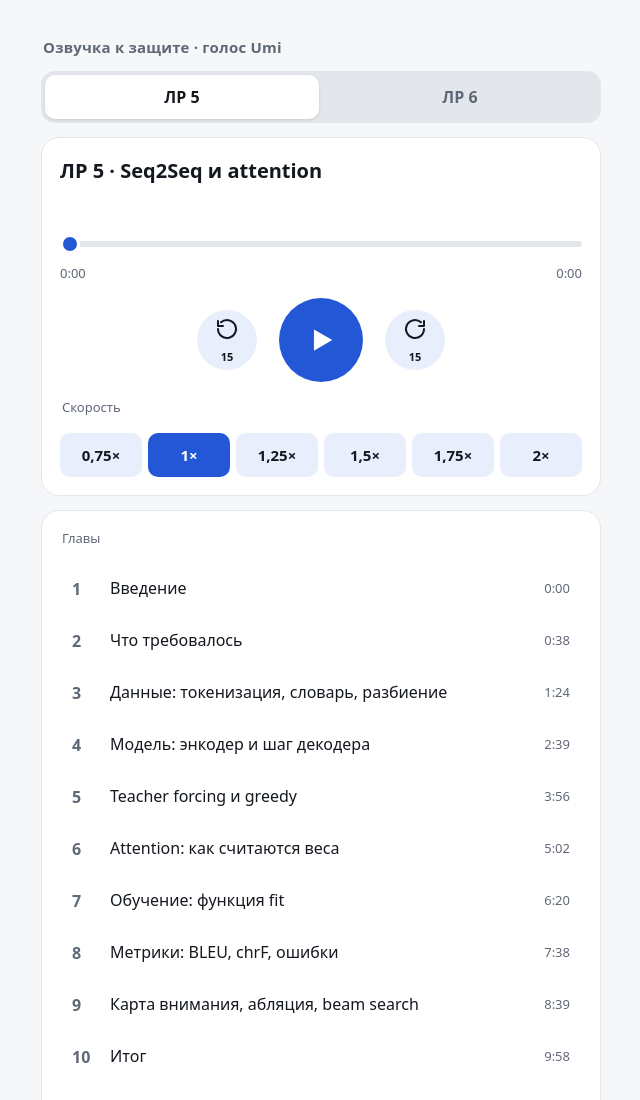
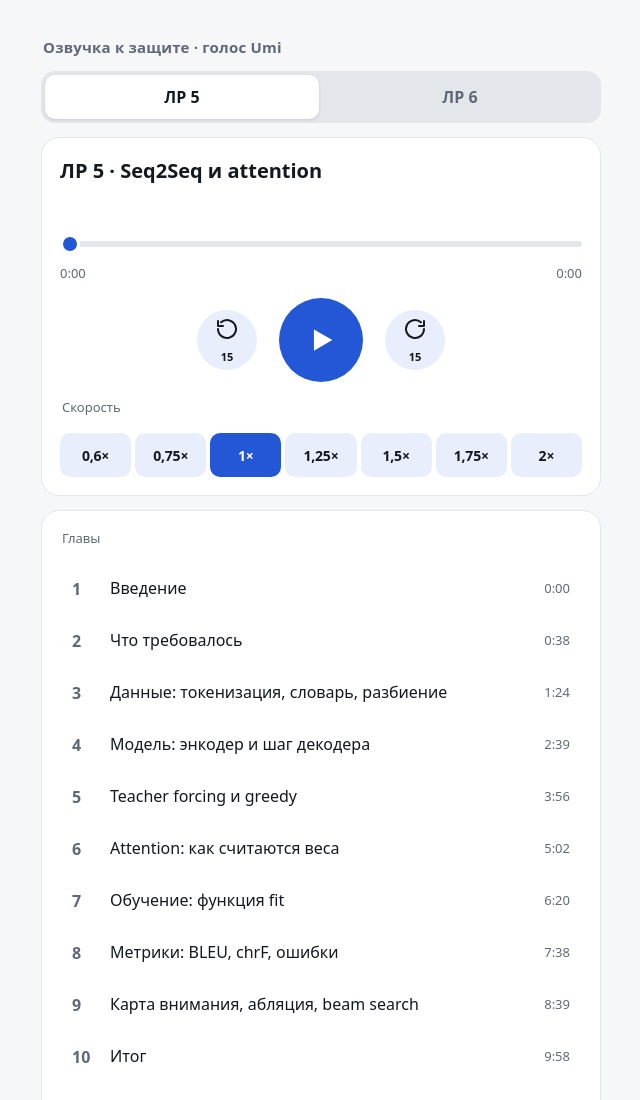
Before and after one commit to DimaGusakov/ozvuchka-lr5-6, a plain HTML site: page index.html in a window 1280 px wide. Shown: the top 1100 px of the page, without its empty margins (319-959 px from the left). Drawn offline with Linux system fonts and the light colour scheme.

Commit message:
Скорость 0,6×
Co-Authored-By: Claude Opus 5.5 <noreply@anthropic.com>

```diff
--- a/index.html
+++ b/index.html
@@ -54,8 +54,8 @@ input[type=range]::-moz-range-thumb{width:16px;height:16px;border-radius:50%;bac
 .play .i-pause{display:none}
 .playing .play .i-play{display:none}.playing .play .i-pause{display:block}
 
-.speed{display:grid;grid-template-columns:repeat(6,1fr);gap:6px;margin-top:16px}
-.speed button{min-height:44px;border-radius:10px;background:var(--soft);font-weight:600;font-size:15px;font-variant-numeric:tabular-nums}
+.speed{display:grid;grid-template-columns:repeat(7,1fr);gap:4px;margin-top:16px}
+.speed button{min-height:44px;padding:0;border-radius:10px;background:var(--soft);font-weight:600;font-size:14px;letter-spacing:-.2px;font-variant-numeric:tabular-nums;white-space:nowrap}
 .speed button[aria-pressed="true"]{background:var(--accent);color:var(--accent-ink)}
 .lbl{font-size:13px;color:var(--muted);margin:16px 2px 0}
 
@@ -122,7 +122,7 @@ summary{cursor:pointer;font-weight:600;color:var(--accent);min-height:44px;displ
 (function () {
   var T = window.TRACKS, au = document.getElementById('au'), app = document.getElementById('app');
   var $ = function (id) { return document.getElementById(id); };
-  var SPEEDS = [0.75, 1, 1.25, 1.5, 1.75, 2];
+  var SPEEDS = [0.6, 0.75, 1, 1.25, 1.5, 1.75, 2];
   var store = {
     get: function (k, d) { try { var v = localStorage.getItem(k); return v === null ? d : JSON.parse(v); } catch (e) { return d; } },
     set: function (k, v) { try { localStorage.setItem(k, JSON.stringify(v)); } catch (e) {} }
```
